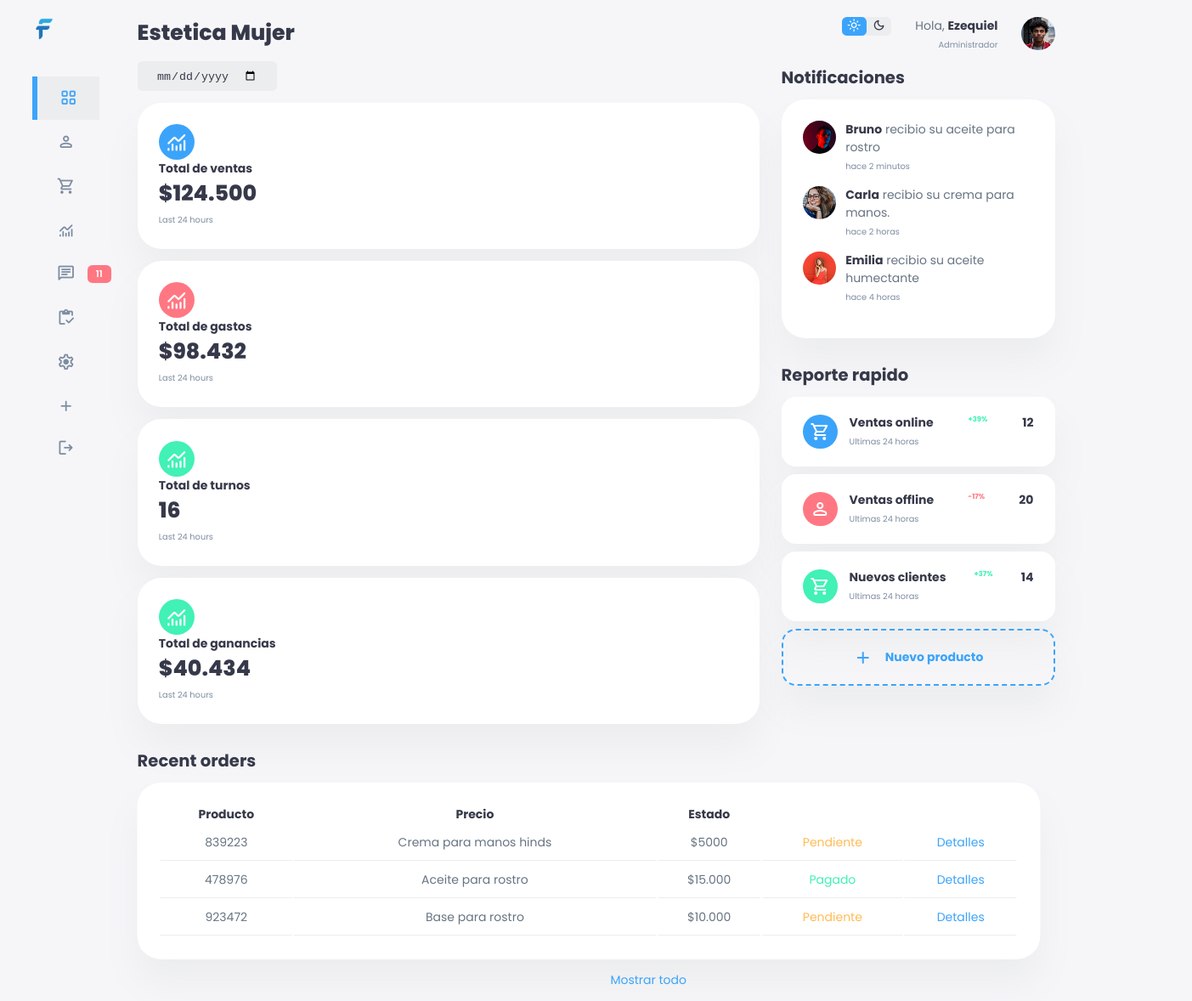
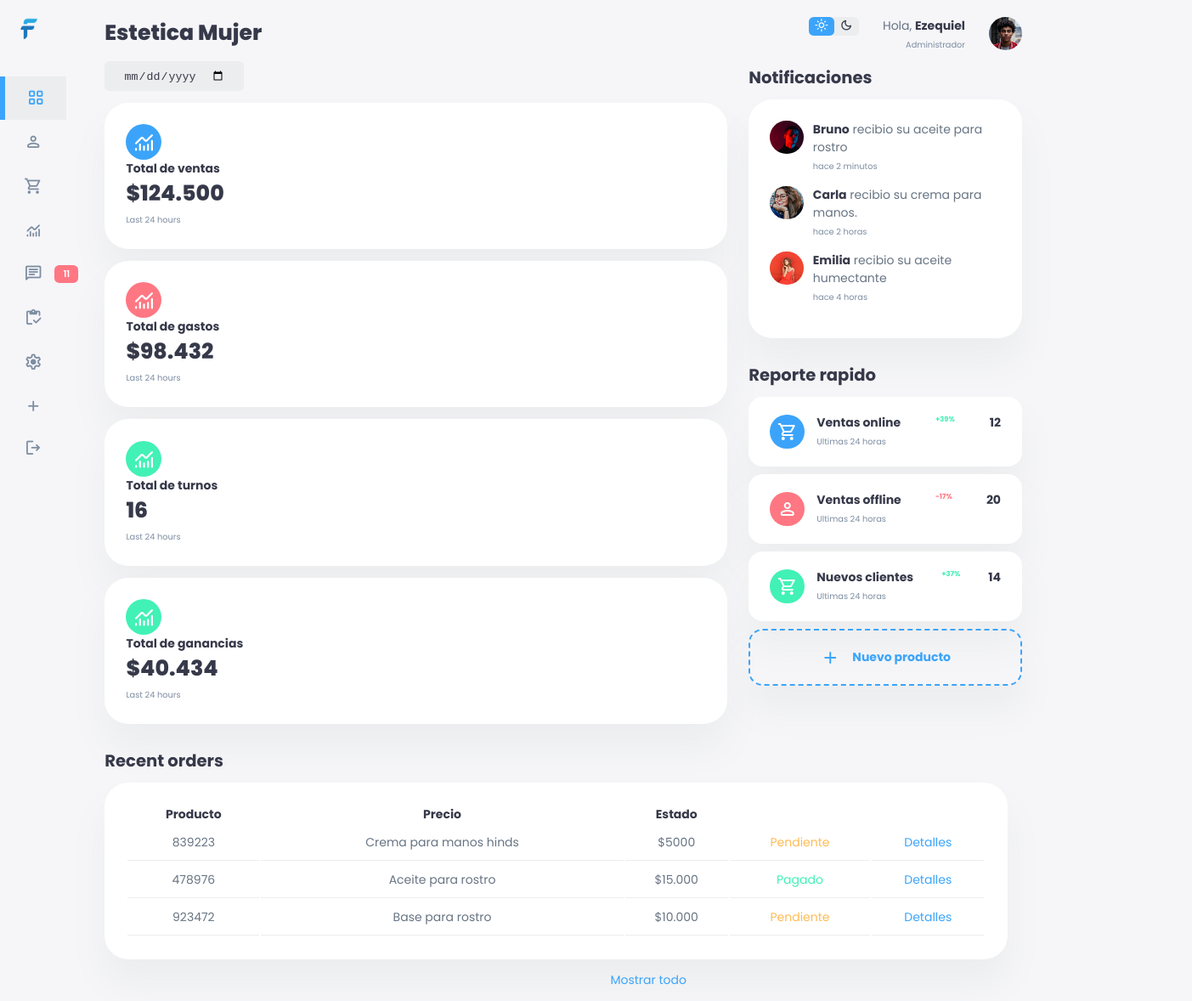
Before and after one commit to perezfacundo/PreEntrega3Perez, a plain HTML site: page index.html in a window 1280 px wide. Shown: the whole page at 85% size, 1403 px wide, since content can reach past the window. Drawn offline with nearby package versions, Linux system fonts and the light colour scheme; a web font is replaced by a local one.

Commit message:
sync width table

```diff
--- a/css/scss/main.scss
+++ b/css/scss/main.scss
@@ -44,19 +44,19 @@ html {
 
 body {
     width: 100%;
-
     height: 100vh;
     font-family: 'Poppins', sans-serif;
     background: var(--color-background);
     user-select: none;
     // overflow: hidden;
     color: var(--color-dark);
+
 }
 
 .container {
     display: grid;
     width: 96%;
-    margin: 0 auto;
+    margin: 0;
     gap: 1.8rem;
     grid-template-columns: 14rem auto 23rem;
 }
@@ -139,6 +139,7 @@ aside {
         align-items: center;
         justify-content: space-between;
         margin-top: 1.4rem;
+        margin-left: 1.4rem;
     }
 
     .logo {
@@ -560,7 +561,7 @@ main {
         }
 
         .recent-orders {
-            width: 94%;
+            width: 100%;
             position: absolute;
             left: 50%;
             transform: translateX(-50%);
```
Also changed, not shown: css/scss/main.css, 1 other file.
